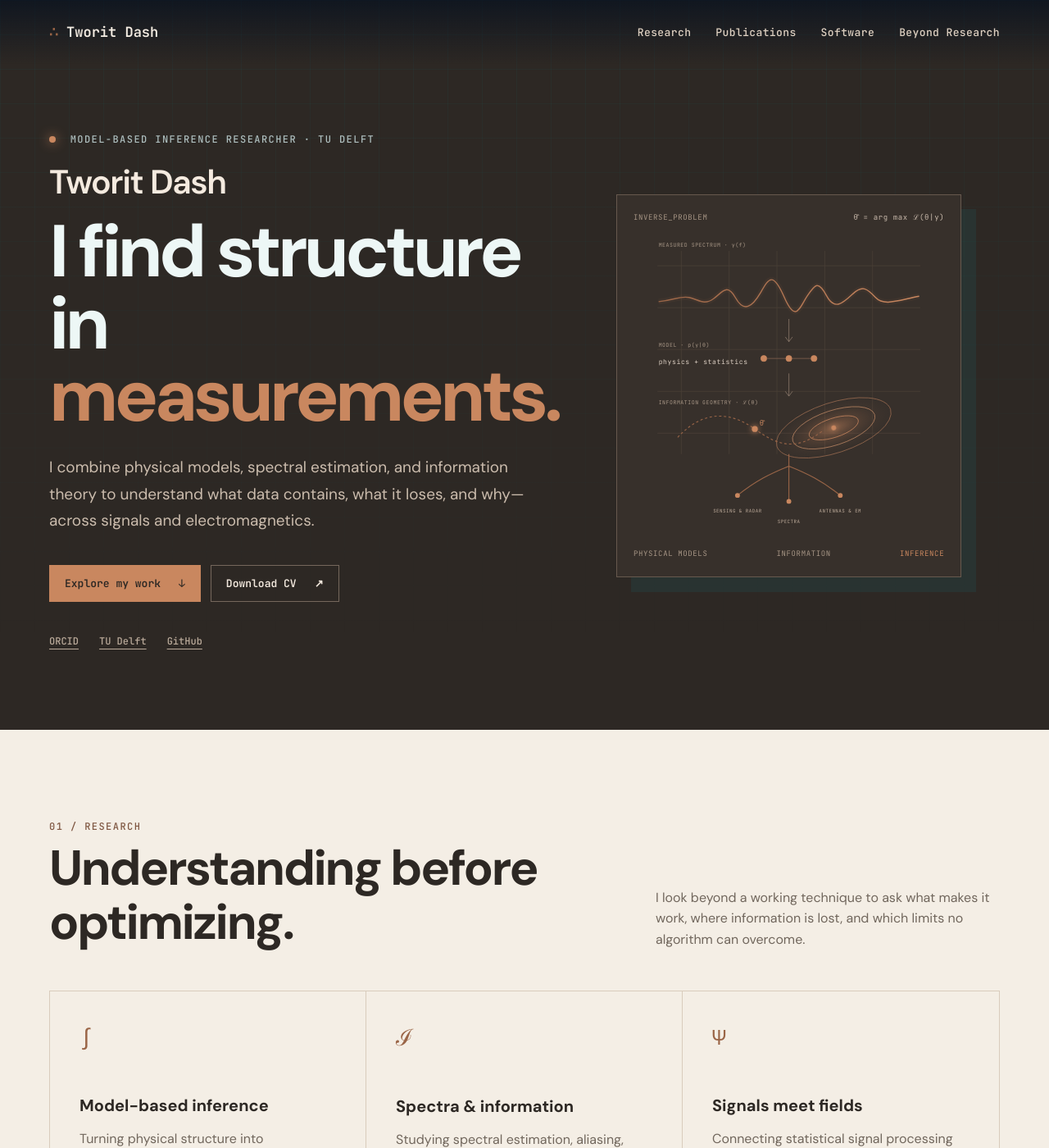
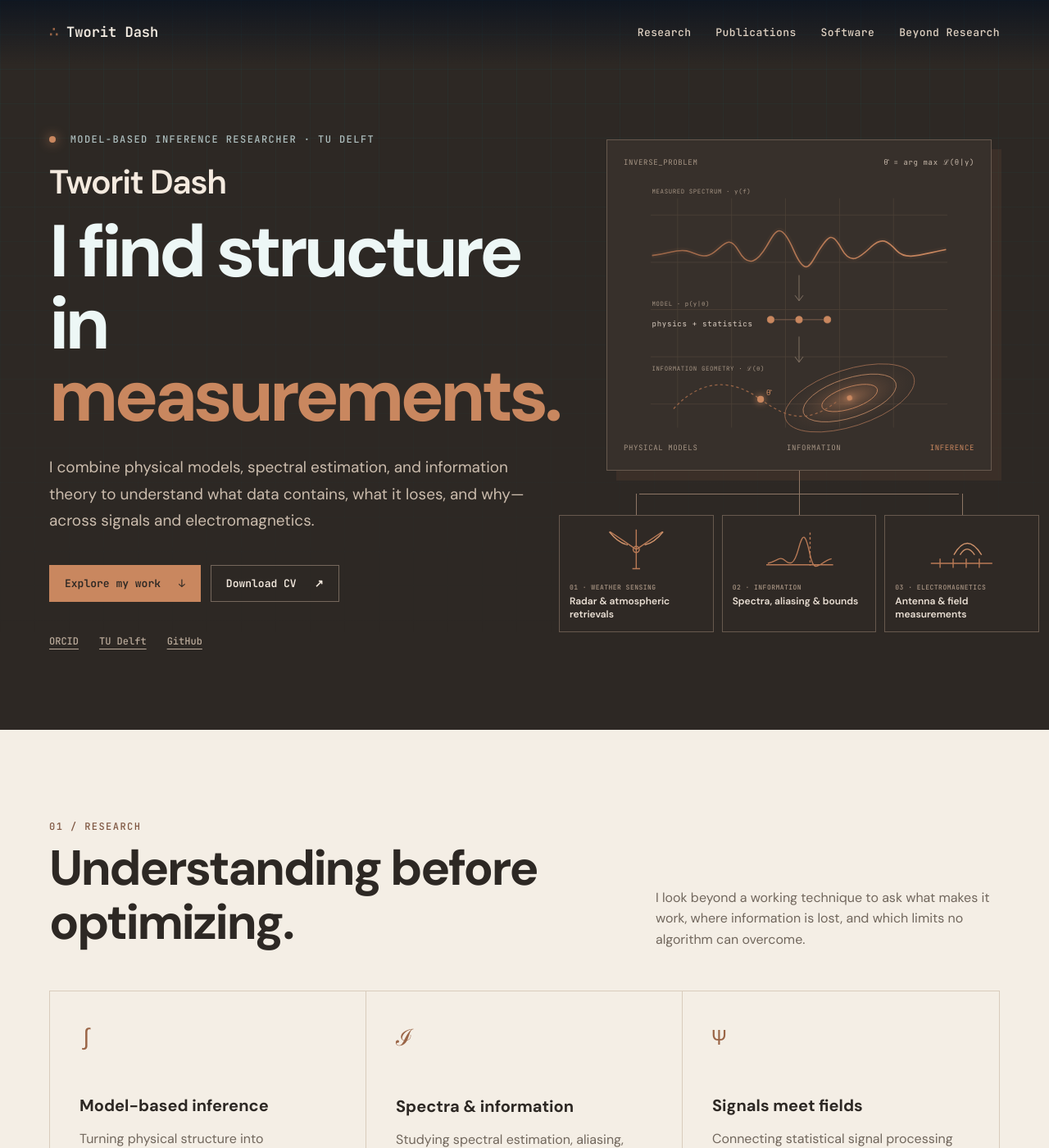
Before and after one commit to tworit/tworit.github.io, a Jekyll site: the page built from index.md, in a window 1280 px wide and 1400 px high. Shown: the whole window at 82% size. Built offline with Jekyll 4.4.1, drawn with Linux system fonts in a browser that asks for light colours.

Commit message:
Branch research domains outside inference graphic

```diff
--- a/index.md
+++ b/index.md
@@ -11,34 +11,41 @@ title: Dr. Tworit Dash | Model-Based Inference Researcher
     <div class="actions"><a class="button primary" href="#publications">Explore my work <span aria-hidden="true">↓</span></a><a class="button secondary" href="{{ '/Tworit_Kumar_Dash_Resume.pdf' | relative_url }}">Download CV <span aria-hidden="true">↗</span></a></div>
     <div class="socials" aria-label="Profile links"><a href="https://orcid.org/0000-0003-3127-8841">ORCID</a><a href="https://research.tudelft.nl/en/persons/tk-dash/">TU Delft</a><a href="https://github.com/tworitdash">GitHub</a></div>
   </div>
-  <div class="inference-card" aria-hidden="true">
-    <div class="inference-head"><span>INVERSE_PROBLEM</span><span>θ̂ = arg max ℒ(θ|y)</span></div>
-    <svg class="inference-map" viewBox="0 0 520 510" role="img">
-      <defs>
-        <linearGradient id="trace" x1="0" x2="1"><stop stop-color="#9a6547"/><stop offset="1" stop-color="#c9875f"/></linearGradient>
-        <radialGradient id="likelihood"><stop stop-color="#c9875f" stop-opacity=".22"/><stop offset="1" stop-color="#9a6547" stop-opacity="0"/></radialGradient>
-      </defs>
-      <g class="grid-lines"><path d="M40 55H480M40 125H480M40 195H480M40 265H480M40 335H480"/><path d="M80 30V370M160 30V370M240 30V370M320 30V370M400 30V370"/></g>
-      <text x="42" y="23">MEASURED SPECTRUM · y(f)</text>
-      <path class="spectrum-shadow" d="M42 115 C70 112 78 105 93 108 S118 122 134 110 S157 84 171 109 S199 123 212 101 S232 61 252 107 S278 124 291 105 S309 79 323 105 S351 117 367 102 S391 93 405 108 S442 113 478 106"/>
-      <path class="spectrum" d="M42 115 C70 112 78 105 93 108 S118 122 134 110 S157 84 171 109 S199 123 212 101 S232 61 252 107 S278 124 291 105 S309 79 323 105 S351 117 367 102 S391 93 405 108 S442 113 478 106"/>
-      <g class="flow"><path d="M260 144V182"/><path d="M254 174L260 182 266 174"/></g>
-      <text x="42" y="190">MODEL · p(y|θ)</text><text class="equation" x="42" y="220">physics + statistics</text>
-      <g class="model-nodes"><circle cx="218" cy="210" r="5"/><circle cx="260" cy="210" r="5"/><circle cx="302" cy="210" r="5"/><path d="M223 210H255M265 210H297"/></g>
-      <g class="flow"><path d="M260 235V273"/><path d="M254 265L260 273 266 265"/></g>
-      <text x="42" y="286">INFORMATION GEOMETRY · ℒ(θ)</text>
-      <g class="contours" transform="translate(335 326) rotate(-18)"><ellipse rx="100" ry="42"/><ellipse rx="72" ry="29"/><ellipse rx="43" ry="16"/><circle r="4"/></g>
-      <path class="bound" d="M74 342 C118 294 164 300 203 328 S272 365 315 332"/>
-      <circle class="estimate" cx="203" cy="328" r="5"/><text class="estimate-label" x="211" y="322">θ̂</text>
-      <g class="application-tree">
-        <path class="trunk" d="M260 370V400 M260 390C230 402 205 414 174 439 M260 390C290 402 315 414 346 439 M260 400V449"/>
-        <circle cx="174" cy="439" r="4"/><circle cx="260" cy="449" r="4"/><circle cx="346" cy="439" r="4"/>
-        <text x="174" y="468">SENSING &amp; RADAR</text><text x="260" y="486">SPECTRA</text><text x="346" y="468">ANTENNAS &amp; EM</text>
-      </g>
-    </svg>
-    <div class="inference-foot"><span>PHYSICAL MODELS</span><span>INFORMATION</span><span class="accent">INFERENCE</span></div>
-  </div>
-</div>
+  <div class="inference-ecosystem">
+    <div class="inference-card" aria-label="A shared model-based inference core">
+      <div class="inference-head"><span>INVERSE_PROBLEM</span><span>θ̂ = arg max ℒ(θ|y)</span></div>
+      <svg class="inference-map" viewBox="0 0 520 385" role="img" aria-label="Measurements pass through physical and statistical models to reveal information geometry and an estimate">
+        <defs><linearGradient id="trace" x1="0" x2="1"><stop stop-color="#9a6547"/><stop offset="1" stop-color="#c9875f"/></linearGradient><radialGradient id="likelihood"><stop stop-color="#c9875f" stop-opacity=".22"/><stop offset="1" stop-color="#9a6547" stop-opacity="0"/></radialGradient></defs>
+        <g class="grid-lines"><path d="M40 55H480M40 125H480M40 195H480M40 265H480M40 335H480"/><path d="M80 30V370M160 30V370M240 30V370M320 30V370M400 30V370"/></g>
+        <text x="42" y="23">MEASURED SPECTRUM · y(f)</text>
+        <path class="spectrum-shadow" d="M42 115 C70 112 78 105 93 108 S118 122 134 110 S157 84 171 109 S199 123 212 101 S232 61 252 107 S278 124 291 105 S309 79 323 105 S351 117 367 102 S391 93 405 108 S442 113 478 106"/>
+        <path class="spectrum" d="M42 115 C70 112 78 105 93 108 S118 122 134 110 S157 84 171 109 S199 123 212 101 S232 61 252 107 S278 124 291 105 S309 79 323 105 S351 117 367 102 S391 93 405 108 S442 113 478 106"/>
+        <g class="flow"><path d="M260 144V182"/><path d="M254 174L260 182 266 174"/></g>
+        <text x="42" y="190">MODEL · p(y|θ)</text><text class="equation" x="42" y="220">physics + statistics</text>
+        <g class="model-nodes"><circle cx="218" cy="210" r="5"/><circle cx="260" cy="210" r="5"/><circle cx="302" cy="210" r="5"/><path d="M223 210H255M265 210H297"/></g>
+        <g class="flow"><path d="M260 235V273"/><path d="M254 265L260 273 266 265"/></g>
+        <text x="42" y="286">INFORMATION GEOMETRY · ℒ(θ)</text>
+        <g class="contours" transform="translate(335 326) rotate(-18)"><ellipse rx="100" ry="42"/><ellipse rx="72" ry="29"/><ellipse rx="43" ry="16"/><circle r="4"/></g>
+        <path class="bound" d="M74 342 C118 294 164 300 203 328 S272 365 315 332"/><circle class="estimate" cx="203" cy="328" r="5"/><text class="estimate-label" x="211" y="322">θ̂</text>
+      </svg>
+      <div class="inference-foot"><span>PHYSICAL MODELS</span><span>INFORMATION</span><span class="accent">INFERENCE</span></div>
+    </div>
+    <div class="external-branches" aria-label="Application branches">
+      <span class="branch-trunk" aria-hidden="true"></span>
+      <article class="branch-card radar-branch">
+        <svg viewBox="0 0 100 64" role="img" aria-label="Radar beams sampling weather"><path d="M50 56V31M45 56H55M50 31L16 8M50 31L84 8M50 31V5"/><path class="branch-fill" d="M15 8Q27 23 39 25M85 8Q73 23 61 25"/><circle cx="50" cy="31" r="4"/></svg>
+        <div><span>01 · Weather sensing</span><h3>Radar & atmospheric retrievals</h3></div>
+      </article>
+      <article class="branch-card spectra-branch">
+        <svg viewBox="0 0 100 64" role="img" aria-label="A spectrum and information bound"><path d="M7 51H94M9 49C21 47 24 39 31 45S43 52 49 30 58 10 64 38 76 47 92 43"/><path class="branch-dash" d="M64 9V52"/></svg>
+        <div><span>02 · Information</span><h3>Spectra, aliasing & bounds</h3></div>
+      </article>
+      <article class="branch-card antenna-branch">
+        <svg viewBox="0 0 100 64" role="img" aria-label="Antenna array and spherical waves"><path d="M10 49H90M22 43V55M39 43V55M56 43V55M73 43V55"/><path class="branch-fill" d="M48 38Q57 23 67 38M40 38Q57 8 76 38"/></svg>
+        <div><span>03 · Electromagnetics</span><h3>Antenna & field measurements</h3></div>
+      </article>
+    </div>
+  </div></div>
 
 <section id="research" class="section shell">
   <div class="section-heading split"><div><p class="kicker">01 / Research</p><h2>Understanding before optimizing.</h2></div><p class="section-note">I look beyond a working technique to ask what makes it work, where information is lost, and which limits no algorithm can overcome.</p></div>
```
Also changed, not shown: assets/css/main.css.
